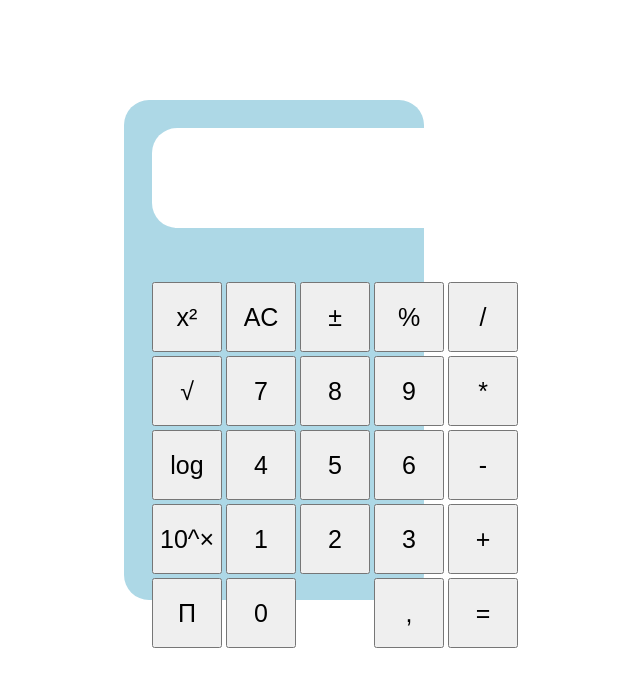
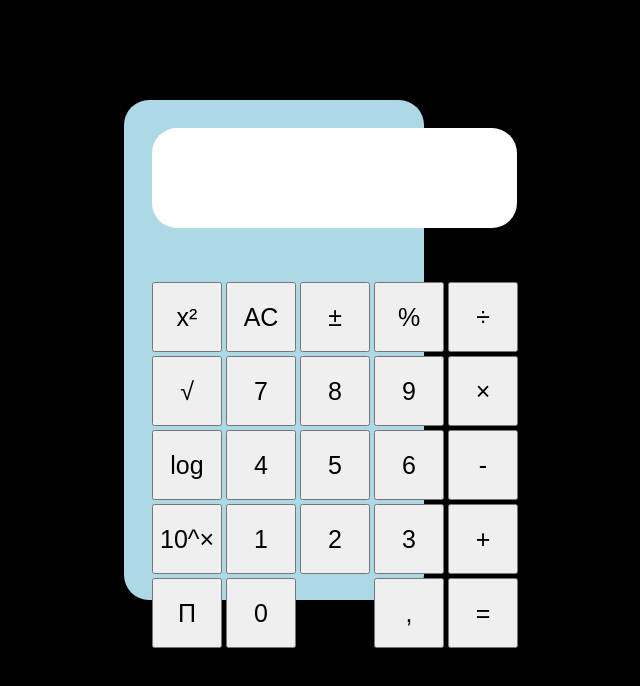
Before and after one commit to juanmasoriano/2018-19-CSAAI-mi-calc, a plain HTML site: page index.html in a window 1280 px wide. Shown: the whole page, without its empty margins (334-974 px from the left). Drawn offline with Linux system fonts and the light colour scheme.

Commit message:
pequeños cambios

```diff
--- a/index.html
+++ b/index.html
@@ -25,7 +25,7 @@
         <td><button id="reset">AC</button></td>
         <td><button id="signo">&#177;</button></td>
         <td><button id="porcentaje">%</button></td>
-        <td><button id="división">/</button></td>
+        <td><button id="división">&divide;</button></td>
 
       </tr>
 
@@ -35,7 +35,7 @@
         <td><button id="siete">7</button></td>
         <td><button id="ocho">8</button></td>
         <td><button id="nueve">9</button></td>
-        <td><button id="multiplicación">*</button></td>
+        <td><button id="multiplicación">&#215;</button></td>
 
       </tr>
 
--- a/micss.css
+++ b/micss.css
@@ -1,5 +1,5 @@
 body {
-  background-color: white;
+  background-color: black;
 }
 .calculadora {
   background-color: lightblue;
```
